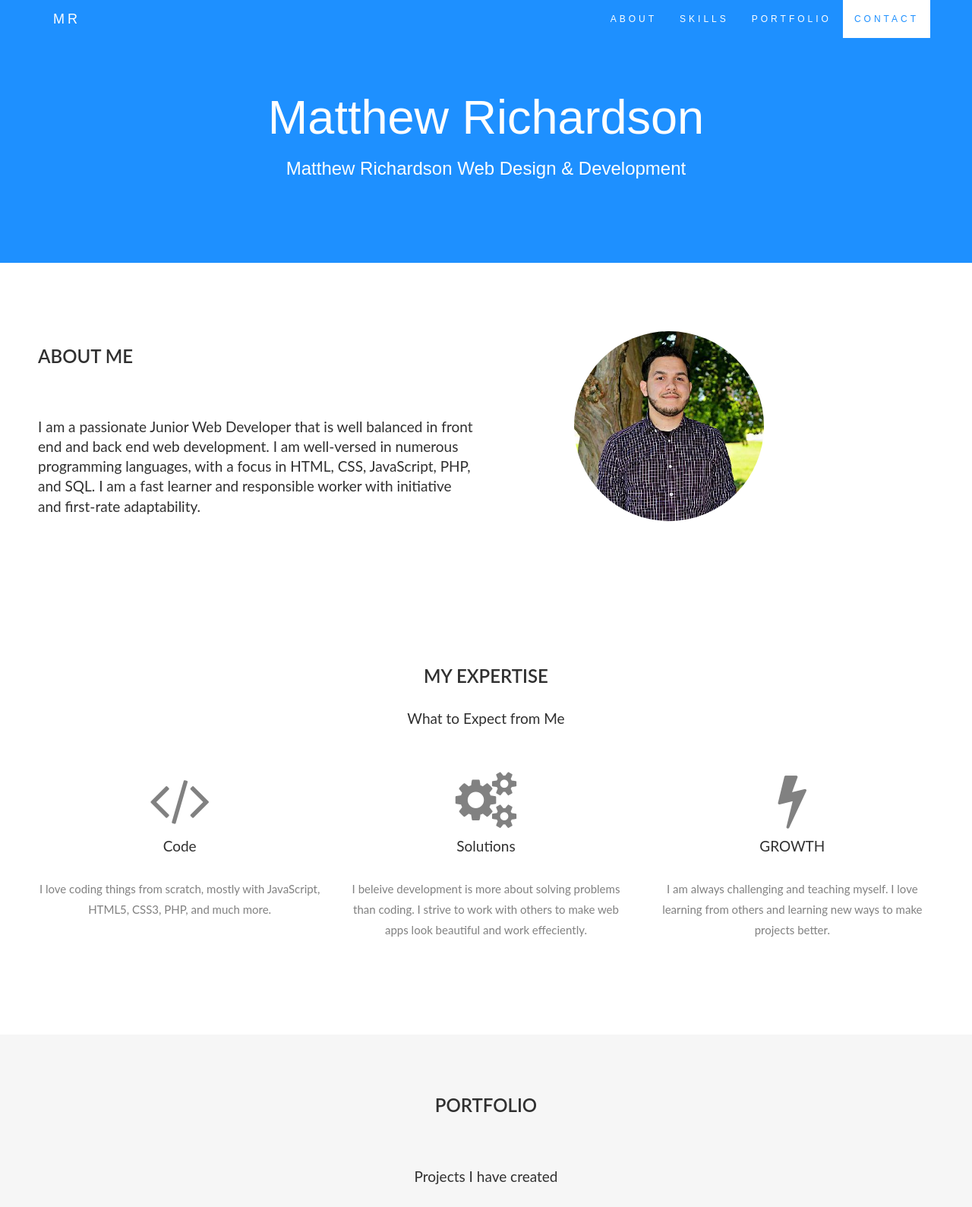
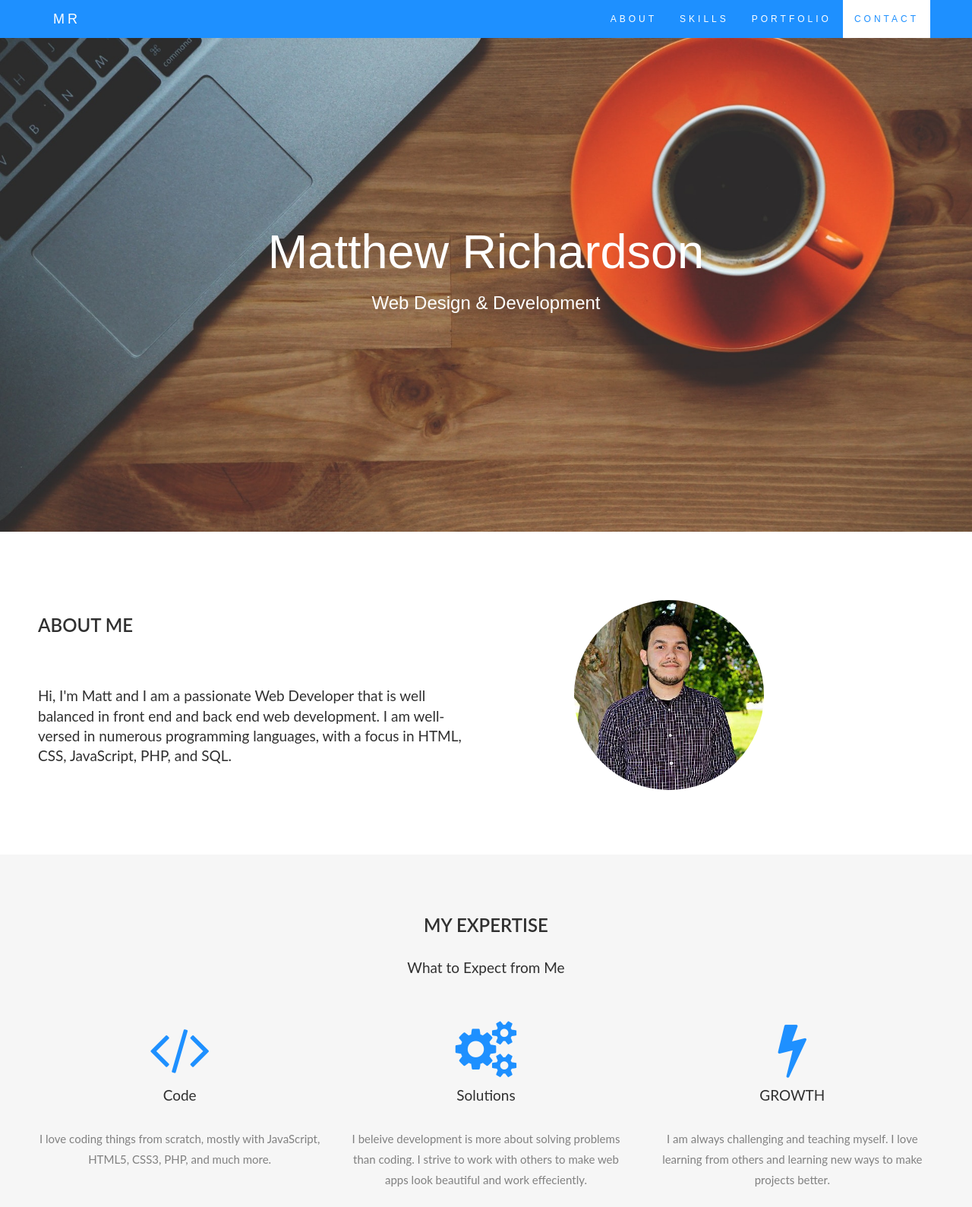
Before and after one commit to mattlr20/dev, a plain HTML site: page index.html in a window 1280 px wide. Shown: the top 1589 px of the page at 76% size. Drawn offline with nearby package versions, Linux system fonts and the light colour scheme; files whose address does not match are found by name.

Commit message:
portfolio updates

```diff
--- a/css/style.css
+++ b/css/style.css
@@ -20,8 +20,37 @@
   .jumbotron {
       background-color: #1e90ff;
       color: #fff;
-      padding: 100px 25px;
+      padding: 350px 25px;
       font-family: Montserrat, sans-serif;
+  }
+  .hero {
+    background-image: url("../images/intro.jpeg");
+    height: 50%;
+    background-position: center;
+    background-repeat: no-repeat;
+    background-size: cover;
+    position: relative;
+  }
+  .hero-text {
+    text-align: center;
+    position: absolute;
+    top: 50%;
+    left: 50%;
+    transform: translate(-50%, -50%);
+    color: white;
+  }
+
+#portfolio {
+    content: '';
+    background-image: url("../images/bg-port.jpeg");
+    height: 50%;
+    background-position: center;
+    background-repeat: no-repeat;
+    background-size: cover;
+    position: relative;
+  }
+  #portfolio h2,   #portfolio h4 {
+    color:white;
   }
   .container-fluid {
       padding: 60px 50px;
@@ -29,6 +58,9 @@
   .bg-grey {
       background-color: #f6f6f6;
   }
+  .bg-blue {
+    background-color: #1e90ff;
+}
   .logo-small {
       color: #1e90ff;
       font-size: 50px;
@@ -132,6 +164,9 @@
       margin-bottom: 20px;
       color: #1e90ff;
   }
+  .fa {
+      color: #1e90ff;
+  }
   .slideanim {visibility:hidden;}
   .slide {
       animation-name: slide;
--- a/index.html
+++ b/index.html
@@ -17,6 +17,7 @@
     <script src="js/jquery.min.js"></script>
   </head>
   <body id="myPage" data-spy="scroll" data-target=".navbar" data-offset="60">
+            <div class="jumbotron text-center hero">
 
 <nav class="navbar navbar-default navbar-fixed-top">
   <div class="container">
@@ -40,13 +41,10 @@
   </div>
 </nav>
 
-<div class="jumbotron text-center">
+  <div class="hero-text">
     <h1>Matthew Richardson</h1>
-  <h3>Matthew Richardson Web Design &amp; Development</h3>
-  <!--<form class="form-inline">
-    <input type="email" class="form-control" size="50" placeholder="Email Address" required>
-    <button type="button" class="btn btn-danger">Subscribe</button>
-  </form>-->
+    <h3>Web Design &amp; Development</h3>
+  </div>
 </div>
 
 <!-- Container (About Section) -->
@@ -54,20 +52,19 @@
   <div class="row">
     <div class="col-sm-6">
       <h2>About Me</h2><br>
-      <h4>I am a passionate Junior Web Developer that is well balanced in front end and back end web development. I am well-versed in numerous programming languages, with a focus in HTML, CSS, JavaScript, PHP, and SQL. I am a fast learner and responsible worker with initiative and first-rate adaptability.</h4><br>
+      <h4>Hi, I'm Matt and I am a passionate Web Developer that is well balanced in front end and back end web development. I am well-versed in numerous programming languages, with a focus in HTML, CSS, JavaScript, PHP, and SQL.</h4><br>
 
       <!--<br><button class="btn btn-default btn-lg">Get in Touch</button>-->
     </div>
     <div class="col-sm-4 col-sm-offset-1">
       <img src="images/me.jpg" class="img-circle" alt="me" width="250" height="250">
       <!-- <img src="images/myAvatar.png" alt="avatar" height="200" width="200"> -->
-      <!--<span class="glyphicon glyphicon-user logo"></span>-->
     </div>
   </div>
 </div>
 
 <!-- Container (Services Section) -->
-<div id="services" class="container-fluid text-center">
+<div id="services" class="container-fluid text-center bg-grey">
     <h2>My Expertise</h2>
     <h4>What to Expect from Me</h4>
     <br>
@@ -88,12 +85,12 @@
         <p>I am always challenging and teaching myself. I love learning from others and learning new ways to make projects better.</p>
       </div>
     </div>
-  <br><br>
 </div>
 
 <!-- Container (Portfolio Section) -->
-<div id="portfolio" class="container-fluid text-center bg-grey">
-  <h2>Portfolio</h2><br>
+<div id="portfolio" class="container-fluid text-center bg-blue">
+  <div class="port-text">
+    <h2>Portfolio</h2>
     <h4>Projects I have created</h4>
     <div class="row text-center slideanim">
       <div class="col-sm-4">
@@ -144,7 +141,9 @@
             </a>
         </div>
       </div>
-  </div><br>
+    </div>
+  </div>
+</div>
 
 <!-- Container (Contact Section) -->
 <div id="contact" class="container-fluid bg-grey">
```
Also changed, not shown: images/bg-port.jpeg (added), images/intro.jpeg (added), 1 other file. Lines whose indentation alone changed are shown as unchanged.
